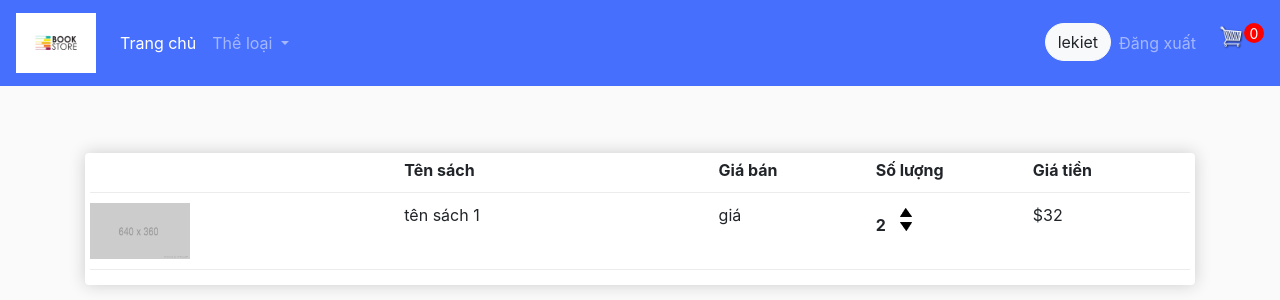
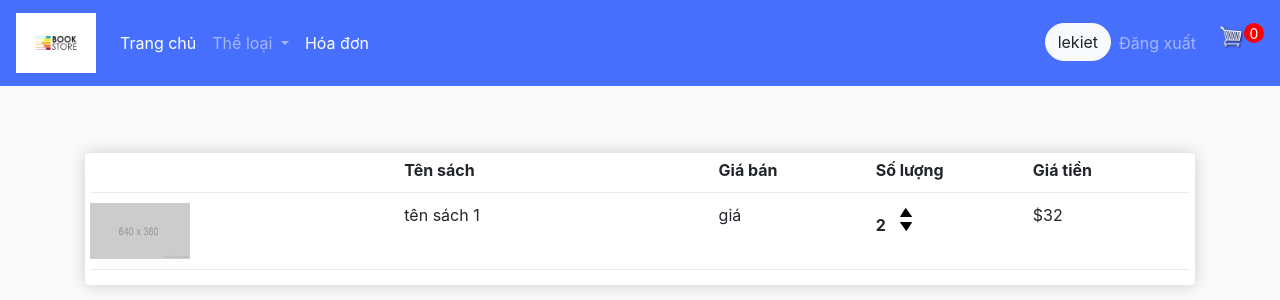
Before and after one commit to elfphabet621/QuanLyNhaSach_CNPM, a Django app: page /cart/ in a window 1280 px wide. Shown: the top 300 px of the page. Run offline with Django 4.2, Linux system fonts and the light colour scheme; a user stored in the database is signed in; some libraries are stand-ins or nearby versions.

Commit message:
Add buttom 'Hoa Don' in navigate bar

```diff
--- a/QLNhaSach/book/templates/book/navbar.html
+++ b/QLNhaSach/book/templates/book/navbar.html
@@ -22,6 +22,11 @@
           <a class="dropdown-item" href="#">SGK</a>
         </div>
       </li>
+      {% if user.is_authenticated %}
+      <li class="nav-item active">
+        <a class="nav-link" href="{% url 'review_invoice' %}">Hóa đơn <span class="sr-only">(current)</span></a>
+      </li>
+      {% endif %}
 
     </ul>
     <!-- <form class="form-inline my-2 my-lg-0">
@@ -33,7 +38,7 @@
       <ul class="navbar-nav">
         {% if user.is_authenticated %}
         <li class="nav-item">
-          <a class="btn btn-light" style="border-radius: 40px;" href="#">{{request.user}}</a>
+          <a class="btn btn-light" style="border-radius: 40px;" href="customer_info/">{{request.user}}</a>
         </li>
         <li class="nav-item">
           <a class="nav-link" href="{% url 'logout' %}">Đăng xuất</a>
```
